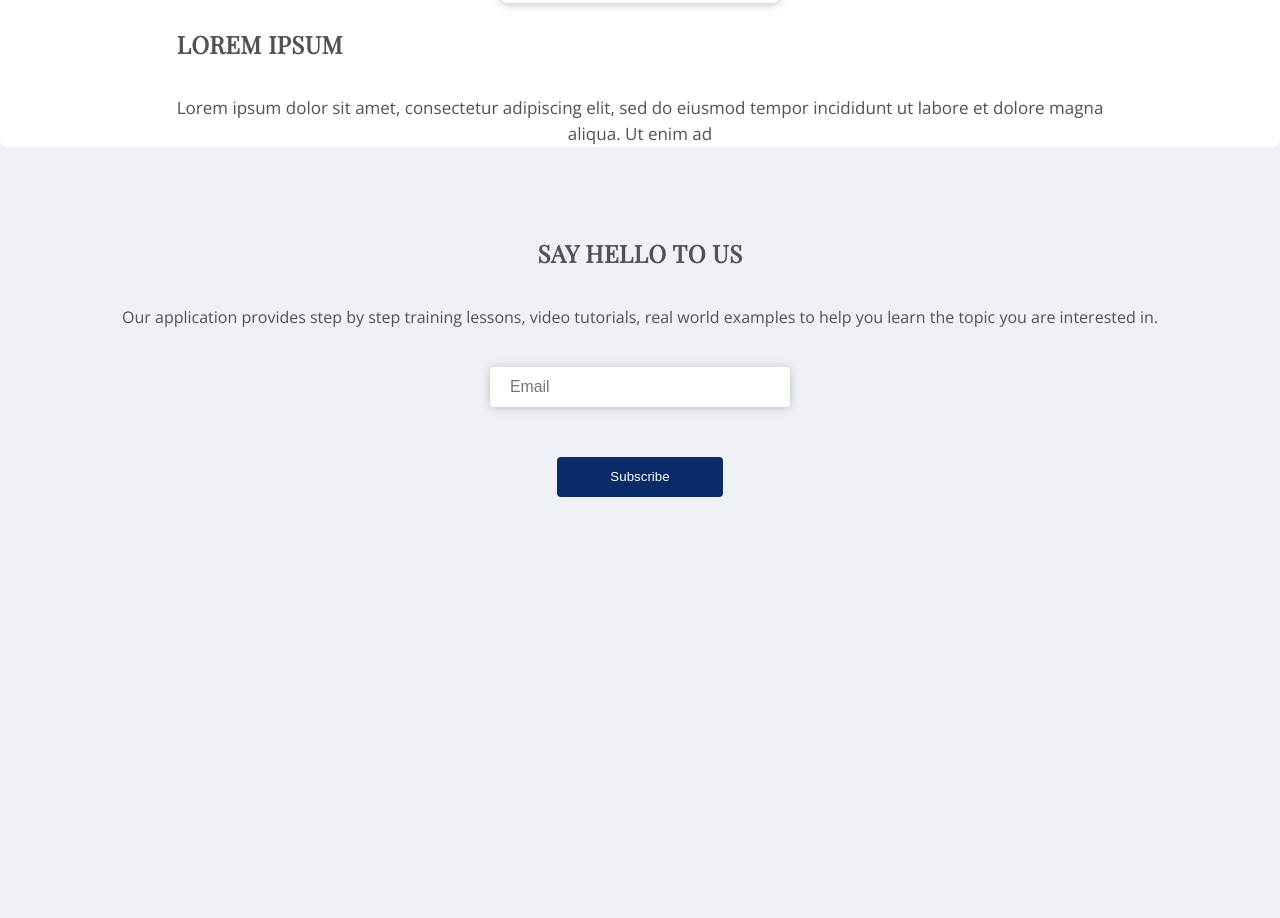
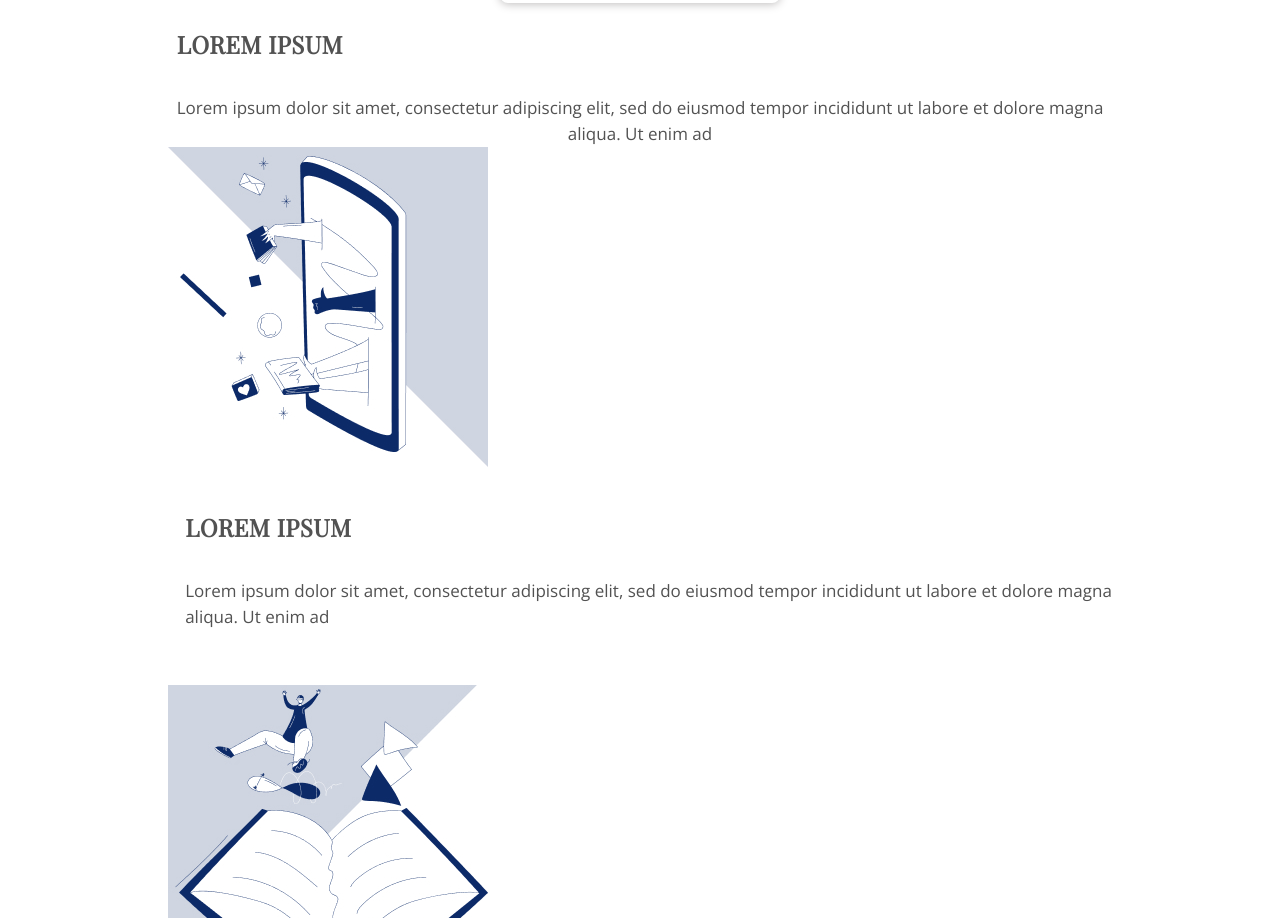
Before and after one commit to Dradzmar/2muchcoffee, a website: page index.html in a window 1280 px wide. Shown: the part 1882-2800 px from the top of the page. Before the commit the page ends 2529 px from the top, so only its background shows below. Drawn offline with nearby package versions, Linux system fonts and the light colour scheme.

Commit message:
new_style

```diff
--- a/css/main.scss
+++ b/css/main.scss
@@ -128,7 +128,6 @@ button:hover{
 	display: flex;
 	flex-flow: column wrap;
 	align-items: center;
-	padding: 0 10px;
 }
 #cont_img{
 	padding-top: 35px;
@@ -152,6 +151,22 @@ button:hover{
 .main_block h2{
 	font-size: $h2fz;
 	padding: 0;
+}
+.secondary_block{
+	display: flex;
+	flex-flow: column wrap;
+}
+.titles_part{
+	display: flex;
+	flex-flow: column wrap;
+	padding-left: 17px;
+	margin: 40px 0 55px 0;
+}
+.titles_part h1{
+	padding-top: 0;
+}
+.titles_part p{
+	text-align: left;
 }
 /****end of main content*/
 /****footer*/
@@ -184,3 +199,7 @@ footer button{
 }
 
 /****end of footer*/
+
+@media (min-width: 768px) {
+	/*Tablet and desktop styles*/
+}
--- a/index.html
+++ b/index.html
@@ -2,6 +2,7 @@
 <html lang="en">
 <head>
 	<meta charset="UTF-8">
+	<meta http-equiv="X-UA-Compatible" content="IE=edge">
 	<meta name="viewport" content="width=device-width, initial-scale=1.0">
 	<title>Test</title>
 	<link rel="stylesheet" href="css/main.css">
@@ -65,7 +66,43 @@
 	</div>
 
 	<div class="secondary_block">
+		<div class="img_part">
+			<img src="img/s_1.jpg" alt="">
+		</div>
+		<div class="titles_part">
+			<h1>Lorem ipsum</h1>
+			<p>Lorem ipsum dolor sit amet, consectetur adipiscing elit, sed do eiusmod tempor incididunt ut labore et dolore  magna <br /> aliqua. Ut enim ad </p>
+		</div>
+	</div>
 
+	<div class="secondary_block">
+		<div class="img_part">
+			<img src="img/s_2.jpg" alt="">
+		</div>
+		<div class="titles_part">
+			<h1>Lorem ipsum</h1>
+			<p>Lorem ipsum dolor sit amet, consectetur adipiscing elit, sed do eiusmod tempor incididunt ut labore et dolore  magna <br /> aliqua. Ut enim ad </p>
+		</div>
+	</div>
+
+	<div class="secondary_block">
+		<div class="img_part">
+			<img src="img/s_3.jpg" alt="">
+		</div>
+		<div class="titles_part">
+			<h1>Lorem ipsum</h1>
+			<p>Lorem ipsum dolor sit amet, consectetur adipiscing elit, sed do eiusmod tempor incididunt ut labore et dolore  magna <br /> aliqua. Ut enim ad </p>
+		</div>
+	</div>
+
+	<div class="secondary_block">
+		<div class="img_part">
+			<img src="img/s_4.jpg" alt="">
+		</div>
+		<div class="titles_part">
+			<h1>Lorem ipsum</h1>
+			<p>Lorem ipsum dolor sit amet, consectetur adipiscing elit, sed do eiusmod tempor incididunt ut labore et dolore  magna <br /> aliqua. Ut enim ad </p>
+		</div>
 	</div>
 
 	</section>
```
Also changed, not shown: css/main.css, img/s_1.jpg (added), img/s_2.jpg (added), img/s_3.jpg (added), img/s_4.jpg (added).
